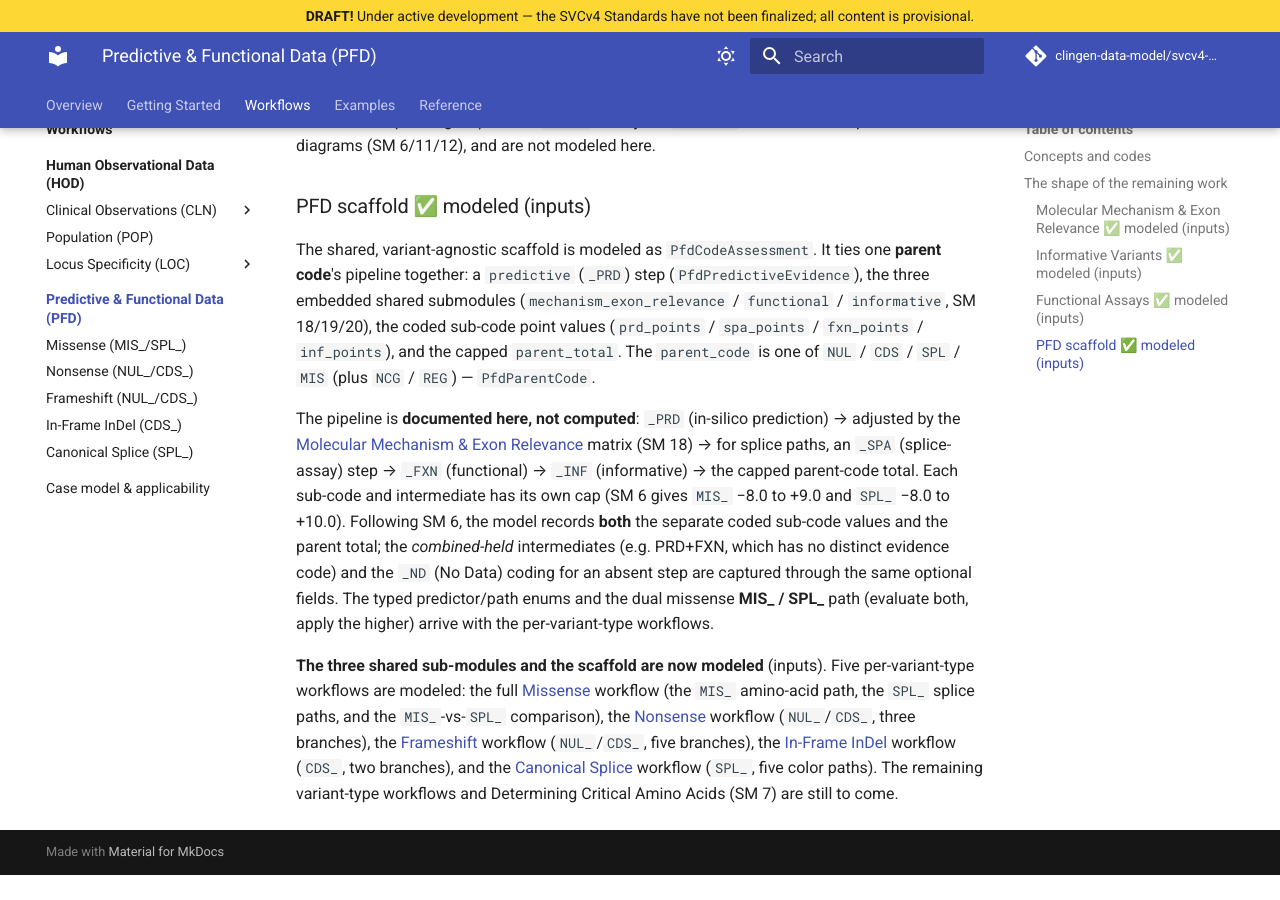
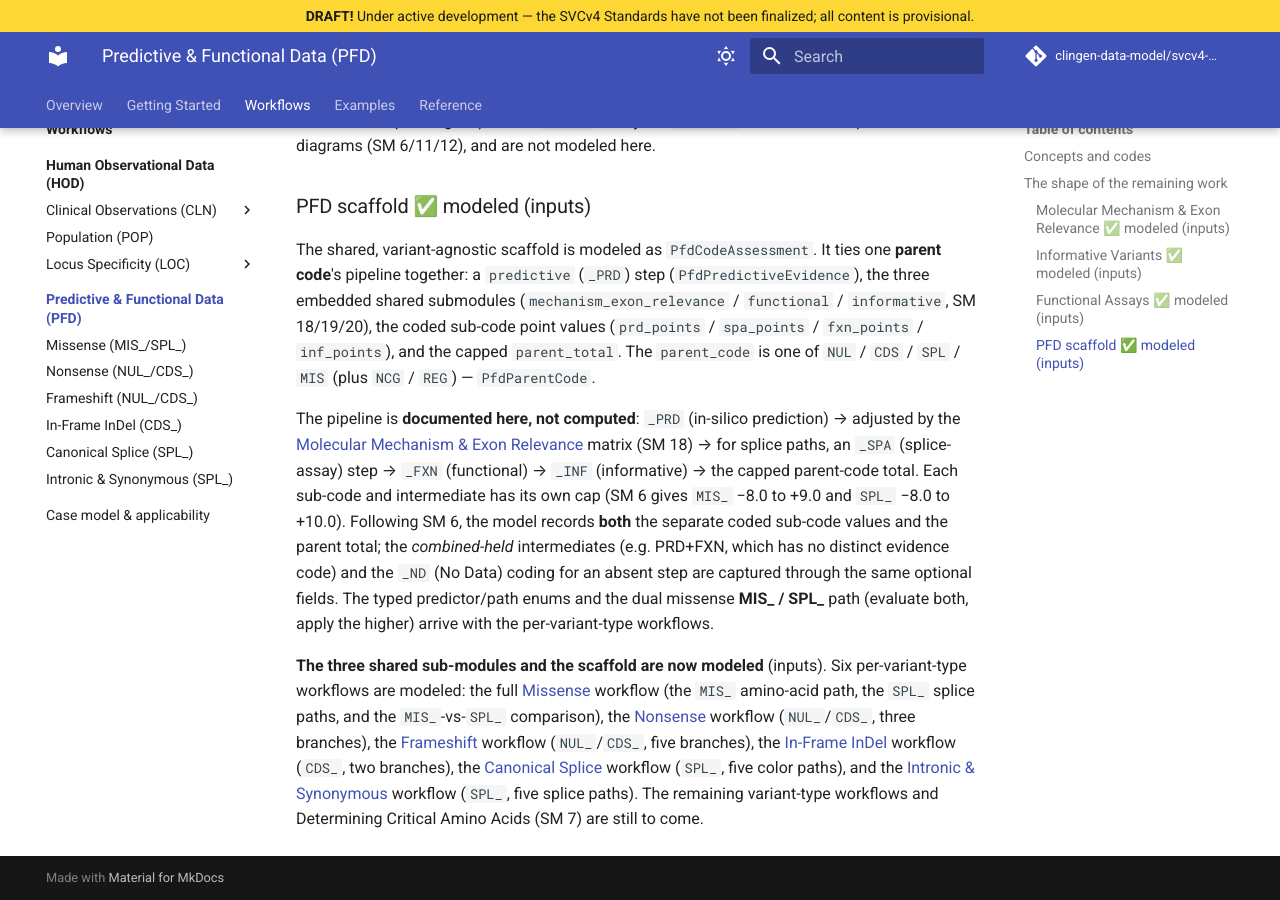
Before and after one commit to clingen-data-model/svcv4-model, an MkDocs documentation site: the page built from docs/workflows/pfd/index.md, in a window 1280 px wide and 900 px high, scrolled down 3152 px. Built offline with MkDocs 1.6.1 and Material for MkDocs 9.7.7, drawn with Linux system fonts in a browser that asks for light colours; comment, search, counter and statistics services are not loaded; before the commit the page ends 4027 px from its top, so only the background shows below that.

Commit message:
docs: document the Intronic & Synonymous variants (SPL_) workflow
Also bump the PFD overview count Five->Six and name SM 12 as the third consumer
in the shared splice.py module docstring (schema-neutral).

Co-Authored-By: Claude Opus 4.8 (1M context) <noreply@anthropic.com>

```diff
--- a/docs/workflows/pfd/index.md
+++ b/docs/workflows/pfd/index.md
@@ -145,12 +145,13 @@ step are captured through the same optional fields. The typed predictor/path
 enums and the dual missense **MIS_ / SPL_** path (evaluate both, apply the
 higher) arrive with the per-variant-type workflows.
 
-**The three shared sub-modules and the scaffold are now modeled** (inputs). Five
+**The three shared sub-modules and the scaffold are now modeled** (inputs). Six
 per-variant-type workflows are modeled: the full [Missense](missense.md) workflow
 (the `MIS_` amino-acid path, the `SPL_` splice paths, and the `MIS_`-vs-`SPL_`
 comparison), the [Nonsense](nonsense.md) workflow (`NUL_`/`CDS_`, three branches),
 the [Frameshift](frameshift.md) workflow (`NUL_`/`CDS_`, five branches), the
-[In-Frame InDel](inframe-indel.md) workflow (`CDS_`, two branches), and the
-[Canonical Splice](canonical-splice.md) workflow (`SPL_`, five color paths). The
-remaining variant-type workflows and Determining Critical Amino Acids (SM 7) are
+[In-Frame InDel](inframe-indel.md) workflow (`CDS_`, two branches), the
+[Canonical Splice](canonical-splice.md) workflow (`SPL_`, five color paths), and the
+[Intronic & Synonymous](intronic-synonymous.md) workflow (`SPL_`, five splice paths).
+The remaining variant-type workflows and Determining Critical Amino Acids (SM 7) are
 still to come.
--- a/mkdocs.yml
+++ b/mkdocs.yml
@@ -113,6 +113,7 @@ nav:
           - Frameshift (NUL_/CDS_): workflows/pfd/frameshift.md
           - In-Frame InDel (CDS_): workflows/pfd/inframe-indel.md
           - Canonical Splice (SPL_): workflows/pfd/canonical-splice.md
+          - Intronic & Synonymous (SPL_): workflows/pfd/intronic-synonymous.md
       - Case model & applicability: workflows/case-model.md
   - Examples:
       - examples/practice-variant-set/index.md
```
Also changed, not shown: docs/reference/known-gaps.md (+1 -1 lines), docs/reference/model.md (+4 -0 lines), docs/reference/spec-alignment.md (+1 -1 lines), docs/workflows/pfd/intronic-synonymous.md (added, +79 -0 lines), 1 other file.
